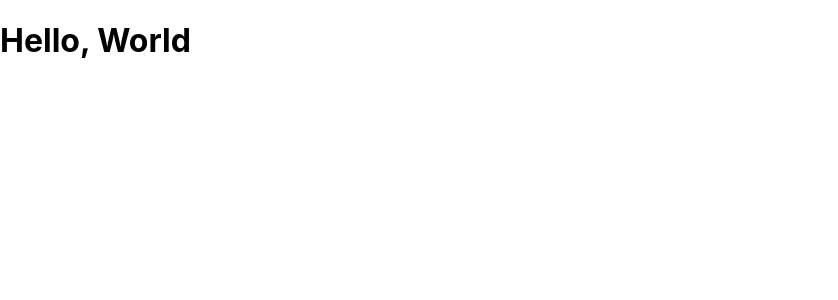
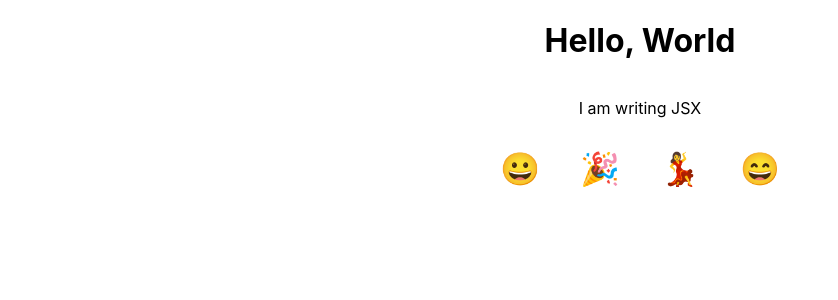
Before and after one commit to Oharu121/oharu121.github.io, a React (Create React App) app: page / in a window 1280 px wide. Shown: the top 300 px of the page, without its empty margins (0-838 px from the left). Built offline with nearby package versions, Linux system fonts and the light colour scheme.

Commit message:
emoji test

```diff
--- a/src/App.css
+++ b/src/App.css
@@ -1,38 +1,24 @@
-.App {
-  text-align: center;
-}
-
-.App-logo {
-  height: 40vmin;
-  pointer-events: none;
-}
-
-@media (prefers-reduced-motion: no-preference) {
-  .App-logo {
-    animation: App-logo-spin infinite 20s linear;
-  }
-}
-
-.App-header {
-  background-color: #282c34;
-  min-height: 100vh;
+.container {
   display: flex;
   flex-direction: column;
   align-items: center;
-  justify-content: center;
-  font-size: calc(10px + 2vmin);
-  color: white;
 }
 
-.App-link {
-  color: #61dafb;
+button {
+  font-size: 2em;
+  border: 0;
+  padding: 0;
+  background: none;
+  cursor: pointer;
 }
 
-@keyframes App-logo-spin {
-  from {
-    transform: rotate(0deg);
-  }
-  to {
-    transform: rotate(360deg);
-  }
+ul {
+  display: flex;
+  padding: 0;
 }
+
+li {
+  margin: 0 20px;
+  list-style: none;
+  padding: 0;
+}
--- a/src/App.js
+++ b/src/App.js
@@ -1,8 +1,47 @@
 import React from 'react';
 import './App.css';
 
+const displayEmojiName = event => alert(event.target.id);
+const emojis = [
+  {
+    emoji: '😀',
+    name: "test grinning face"
+  },
+  {
+    emoji: '🎉',
+    name: "party popper"
+  },
+  {
+    emoji: '💃',
+    name: "woman dancing"
+  },
+  {
+    emoji: '😄',
+    name: "笑顔"
+  }
+];
+
 function App() {
-  return <h1>Hello, World</h1>;
+  const greeting = "greeting";
+  return(
+    <div className="container">
+      <h1 id={greeting}>Hello, World</h1>
+      <p>I am writing JSX</p>
+      <ul>
+        {
+          emojis.map(emoji => (
+            <li key={emoji.name}>
+              <button
+                onClick={displayEmojiName}
+              >
+                <span role="img" aria-label={emoji.name} id={emoji.name}>{emoji.emoji}</span>
+              </button>
+            </li>
+          ))
+        }
+      </ul>
+    </div>
+  )
 }
 
 export default App;
```
